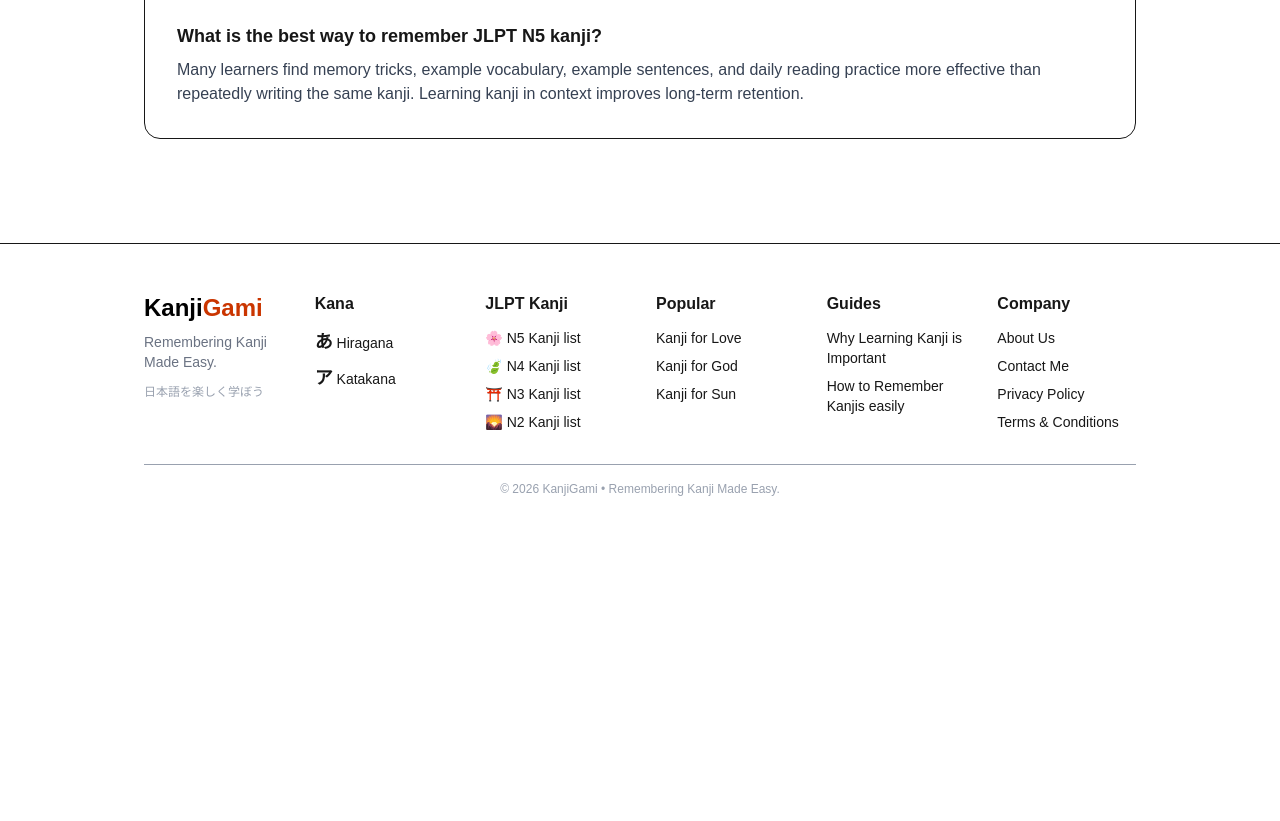
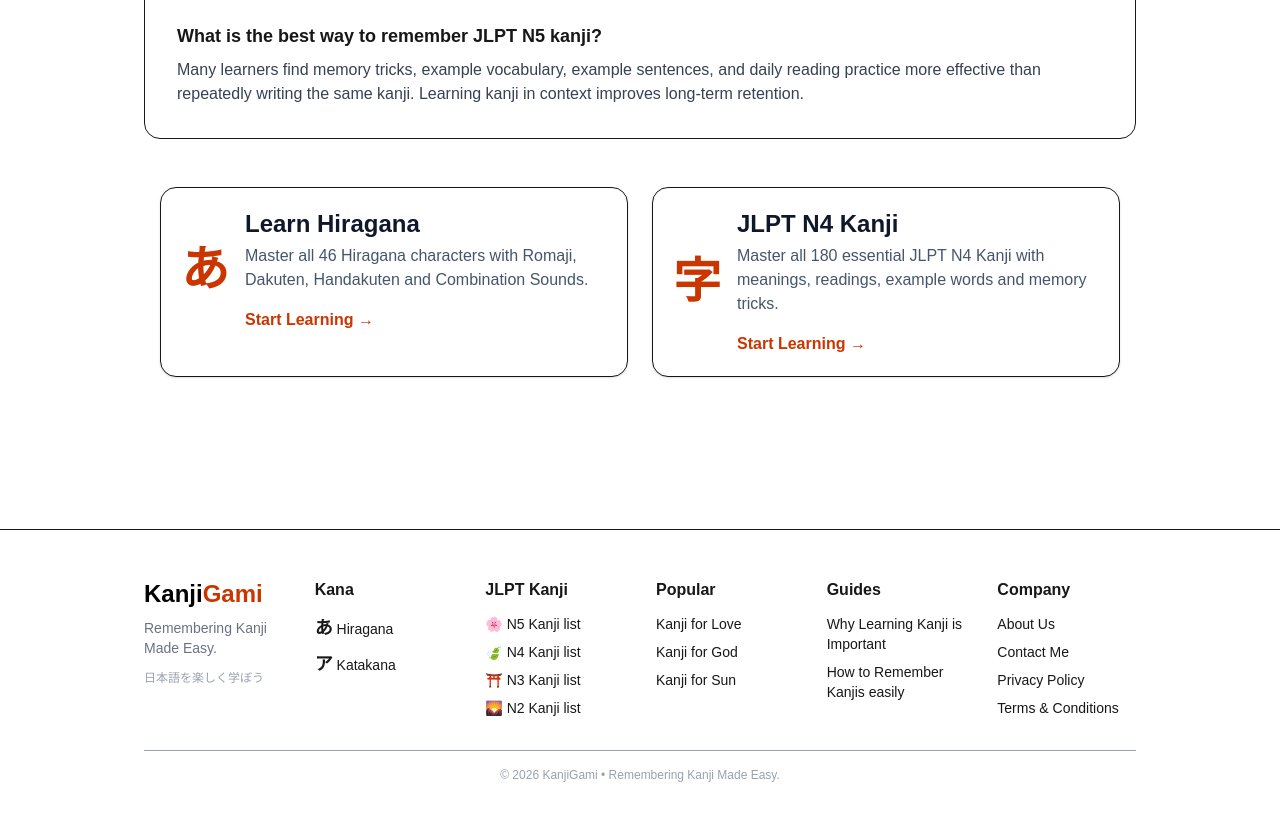
Before and after one commit to RikinAI/kanjigami, a Next.js app: page /jlpt/n5 in a window 1280 px wide. Shown: the part 9140-9961 px from the top of the page. Before the commit the page ends 9765 px from the top, so only its background shows below. Built offline with nearby package versions, Linux system fonts and the light colour scheme.

Commit message:
Added Bottom Page links

```diff
--- a/app/hiragana/page.tsx
+++ b/app/hiragana/page.tsx
@@ -1,6 +1,7 @@
 import type { Metadata } from "next";
 import Header from "../../components/Header";
 import Footer from "../../components/Footer";
+import Link from "next/link";
 import {
   basicHiragana,
   dakuten,
@@ -86,6 +87,66 @@ export default function HiraganaPage() {
 
         </main>
 
+<section className="max-w-5xl mx-auto px-4 py-8 md:py-12">
+  <div className="grid grid-cols-1 md:grid-cols-2 gap-6">
+
+    {/* Katakana */}
+    <Link
+      href="/katakana"
+      className="group block bg-white border rounded-2xl p-4 md:p-5 shadow-sm hover:shadow-md hover:border-orange-700 transition duration-300"
+    >
+      <div className="flex items-center gap-4">
+        <div className="text-4xl md:text-5xl font-bold text-orange-700">
+          ア
+        </div>
+
+        <div>
+          <h3 className="text-xl md:text-2xl font-bold text-slate-900">
+            Learn Katakana
+          </h3>
+
+          <p className="mt-1 text-sm md:text-base text-slate-600 leading-6">
+            Learn Katakana used for foreign words, names, and modern Japanese
+            vocabulary.
+          </p>
+
+          <div className="mt-4 font-semibold text-orange-700 group-hover:translate-x-1 transition-transform">
+            Start Learning →
+          </div>
+        </div>
+      </div>
+    </Link>
+
+    {/* JLPT N5 */}
+    <Link
+      href="/jlpt/n5"
+      className="group block bg-white border rounded-2xl p-4 md:p-5 shadow-sm hover:shadow-md hover:border-orange-700 transition duration-300"
+    >
+      <div className="flex items-center gap-4">
+        <div className="text-4xl md:text-5xl font-bold text-orange-700">
+          字
+        </div>
+
+        <div>
+          <h3 className="text-xl md:text-2xl font-bold text-slate-900">
+            JLPT N5 Kanji
+          </h3>
+
+          <p className="mt-1 text-sm md:text-base text-slate-600 leading-6">
+            Master all 108 essential JLPT N5 Kanji with meanings, readings,
+            example words and memory tricks.
+          </p>
+
+          <div className="mt-4 font-semibold text-orange-700 group-hover:translate-x-1 transition-transform">
+            Start Learning →
+          </div>
+        </div>
+      </div>
+    </Link>
+
+  </div>
+</section>
+
       <Footer />
     </>
   );
--- a/app/jlpt/n5/page.tsx
+++ b/app/jlpt/n5/page.tsx
@@ -489,6 +489,65 @@ export default function JLPTN5Page() {
             </div>
           </div>
         </section>
+                <section className="max-w-5xl mx-auto px-4 py-8 md:py-12">
+  <div className="grid grid-cols-1 md:grid-cols-2 gap-6">
+
+    {/* Hiragana */}
+    <Link
+      href="/hiragana"
+      className="group block bg-white border rounded-2xl p-4 md:p-5 shadow-sm hover:shadow-md hover:border-orange-700 transition duration-300"
+    >
+      <div className="flex items-center gap-4">
+        <div className="text-4xl md:text-5xl font-bold text-orange-700">
+          あ
+        </div>
+
+        <div>
+          <h3 className="text-xl md:text-2xl font-bold text-slate-900">
+            Learn Hiragana
+          </h3>
+
+          <p className="mt-1 text-sm md:text-base text-slate-600 leading-6">
+            Master all 46 Hiragana characters with Romaji, Dakuten,
+                Handakuten and Combination Sounds.
+          </p>
+
+          <div className="mt-4 font-semibold text-orange-700 group-hover:translate-x-1 transition-transform">
+            Start Learning →
+          </div>
+        </div>
+      </div>
+    </Link>
+
+    {/* JLPT N4 */}
+    <Link
+      href="/jlpt/n4"
+      className="group block bg-white border rounded-2xl p-4 md:p-5 shadow-sm hover:shadow-md hover:border-orange-700 transition duration-300"
+    >
+      <div className="flex items-center gap-4">
+        <div className="text-4xl md:text-5xl font-bold text-orange-700">
+          字
+        </div>
+
+        <div>
+          <h3 className="text-xl md:text-2xl font-bold text-slate-900">
+            JLPT N4 Kanji
+          </h3>
+
+          <p className="mt-1 text-sm md:text-base text-slate-600 leading-6">
+            Master all 180 essential JLPT N4 Kanji with meanings, readings,
+            example words and memory tricks.
+          </p>
+
+          <div className="mt-4 font-semibold text-orange-700 group-hover:translate-x-1 transition-transform">
+            Start Learning →
+          </div>
+        </div>
+      </div>
+    </Link>
+
+  </div>
+</section>
 <Script
   id="faq-schema"
   type="application/ld+json"
--- a/app/katakana/page.tsx
+++ b/app/katakana/page.tsx
@@ -1,6 +1,7 @@
 import type { Metadata } from "next";
 import Header from "../../components/Header";
 import Footer from "../../components/Footer";
+import Link from "next/link";
 import {
   basicKatakana,
   katakanaDakuten,
@@ -89,6 +90,66 @@ export default function KatakanaPage() {
 
         </main>
 
+        <section className="max-w-5xl mx-auto px-4 py-8 md:py-12">
+  <div className="grid grid-cols-1 md:grid-cols-2 gap-6">
+
+    {/* Hiragana */}
+    <Link
+      href="/hiragana"
+      className="group block bg-white border rounded-2xl p-4 md:p-5 shadow-sm hover:shadow-md hover:border-orange-700 transition duration-300"
+    >
+      <div className="flex items-center gap-4">
+        <div className="text-4xl md:text-5xl font-bold text-orange-700">
+          あ
+        </div>
+
+        <div>
+          <h3 className="text-xl md:text-2xl font-bold text-slate-900">
+            Learn Hiragana
+          </h3>
+
+          <p className="mt-1 text-sm md:text-base text-slate-600 leading-6">
+            Master all 46 Hiragana characters with Romaji, Dakuten,
+                Handakuten and Combination Sounds.
+          </p>
+
+          <div className="mt-4 font-semibold text-orange-700 group-hover:translate-x-1 transition-transform">
+            Start Learning →
+          </div>
+        </div>
+      </div>
+    </Link>
+
+    {/* JLPT N5 */}
+    <Link
+      href="/jlpt/n5"
+      className="group block bg-white border rounded-2xl p-4 md:p-5 shadow-sm hover:shadow-md hover:border-orange-700 transition duration-300"
+    >
+      <div className="flex items-center gap-4">
+        <div className="text-4xl md:text-5xl font-bold text-orange-700">
+          字
+        </div>
+
+        <div>
+          <h3 className="text-xl md:text-2xl font-bold text-slate-900">
+            JLPT N5 Kanji
+          </h3>
+
+          <p className="mt-1 text-sm md:text-base text-slate-600 leading-6">
+            Master all 108 essential JLPT N5 Kanji with meanings, readings,
+            example words and memory tricks.
+          </p>
+
+          <div className="mt-4 font-semibold text-orange-700 group-hover:translate-x-1 transition-transform">
+            Start Learning →
+          </div>
+        </div>
+      </div>
+    </Link>
+
+  </div>
+</section>
+
       <Footer />
     </>
   );
--- a/components/KanaSection.tsx
+++ b/components/KanaSection.tsx
@@ -12,7 +12,7 @@ export default function KanaSection() {
           className="group bg-white border rounded-2xl p-4 md:p-5 shadow-sm hover:shadow-md hover:border-green-300 transition duration-300"
         >
           <div className="flex items-center gap-4">
-            <div className="text-4xl md:text-5xl font-bold text-blue-700">
+            <div className="text-4xl md:text-5xl font-bold text-green-700">
               あ
             </div>
 
@@ -39,7 +39,7 @@ export default function KanaSection() {
           className="group bg-white border rounded-2xl p-4 md:p-5 shadow-sm hover:shadow-md hover:border-green-300 transition duration-300"
         >
           <div className="flex items-center gap-4">
-            <div className="text-4xl md:text-5xl font-bold text-blue-700">
+            <div className="text-4xl md:text-5xl font-bold text-green-700">
               ア
             </div>
 
```
